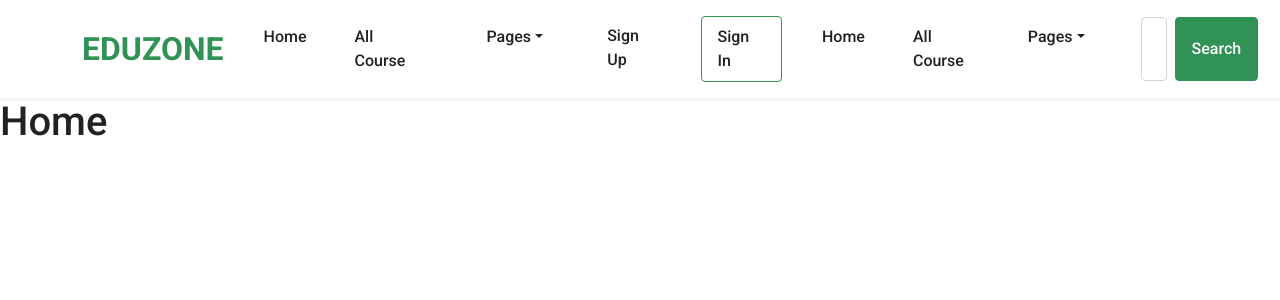
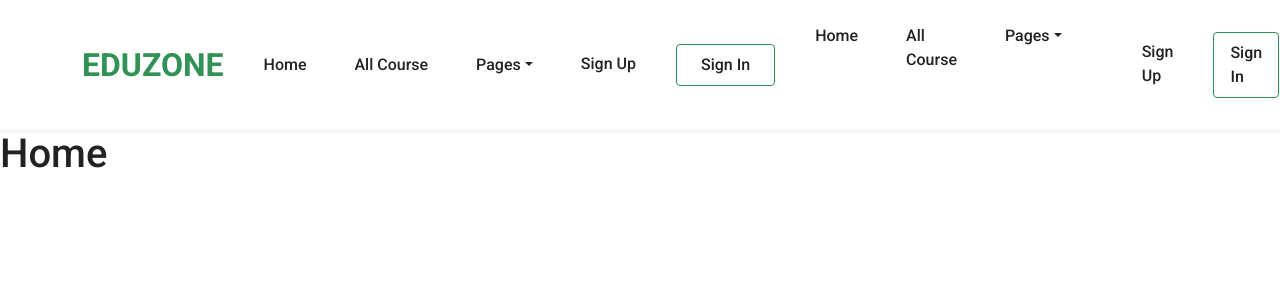
Before and after one commit to huydoan1908/EduZone, a React (Create React App) app in the folder client/: page / in a window 1280 px wide. Shown: the top 300 px of the page. Built offline with nearby package versions, Linux system fonts and the light colour scheme; the HTML template or start-up script is replaced by a standard one.

Commit message:
complete header

```diff
--- a/client/src/components/Header/Header.jsx
+++ b/client/src/components/Header/Header.jsx
@@ -4,7 +4,7 @@ import './Header.scss'
 
 export default function Header() {
     return (
-        <Navbar expand="lg" bg="white" variant="light" className="p-3 shadow-sm">
+        <Navbar expand="lg" bg="white" className="p-3 shadow-sm">
             <Container>
                 <Navbar.Brand href="/" className="text-uppercase fw-bold">EduZone</Navbar.Brand>
                 <Nav className="mx-auto d-none d-lg-flex">
@@ -20,7 +20,7 @@ export default function Header() {
                 </Nav>
                 <Nav className="d-none d-lg-flex">
                     <Nav.Link as={NavLink} to="/signUp">Sign Up</Nav.Link>
-                    <Nav.Link as={NavLink} to="/signUp" className="btn-invert px-3 py-2 align-self-center">Sign In</Nav.Link>
+                    <Nav.Link as={NavLink} to="/signUp" className="btn-invert px-4 py-2 align-self-center">Sign In</Nav.Link>
                 </Nav>
                 <Navbar.Toggle aria-controls="offcanvasNavbar" />
                 <Navbar.Offcanvas
@@ -34,10 +34,10 @@ export default function Header() {
                     <Offcanvas.Body>
                         <Nav className="justify-content-end flex-grow-1 pe-3">
                             <Nav.Link as={NavLink} to="/">Home</Nav.Link>
-                            {/* <Nav.Divider /> */}
+                            <NavDropdown.Divider />
                             <Nav.Link as={NavLink} to="/courses">All Course</Nav.Link>
-                            {/* <Nav.Divider /> */}
-                            <NavDropdown title="Pages" id="collasible-nav-dropdown">
+                            <NavDropdown.Divider />
+                            <NavDropdown title="Pages" id="collasible-nav-dropdown" className='rounded-0'>
                                 <NavDropdown.Item as={NavLink} to="/1">Action</NavDropdown.Item>
                                 <NavDropdown.Item as={NavLink} to="/2">Another action</NavDropdown.Item>
                                 <NavDropdown.Item as={NavLink} to="/3">Something</NavDropdown.Item>
@@ -45,15 +45,10 @@ export default function Header() {
                                 <NavDropdown.Item as={NavLink} to="/4">Separated link</NavDropdown.Item>
                             </NavDropdown>
                         </Nav>
-                        <Form className="d-flex">
-                            <FormControl
-                                type="search"
-                                placeholder="Search"
-                                className="me-2"
-                                aria-label="Search"
-                            />
-                            <Button variant="outline-success">Search</Button>
-                        </Form>
+                        <Nav className="d-flex flex-row justify-content-evenly m-3">
+                            <Nav.Link as={NavLink} to="/signUp">Sign Up</Nav.Link>
+                            <Nav.Link as={NavLink} to="/signUp" className="btn-invert px-3 py-2 align-self-center">Sign In</Nav.Link>
+                        </Nav>
                     </Offcanvas.Body>
                 </Navbar.Offcanvas>
             </Container>
--- a/client/src/components/Header/Header.scss
+++ b/client/src/components/Header/Header.scss
@@ -1,4 +1,4 @@
-.nav-item, .nav-link{
+.nav-link{
     font-weight: 500;
     margin: 0 1rem;
 }
```
